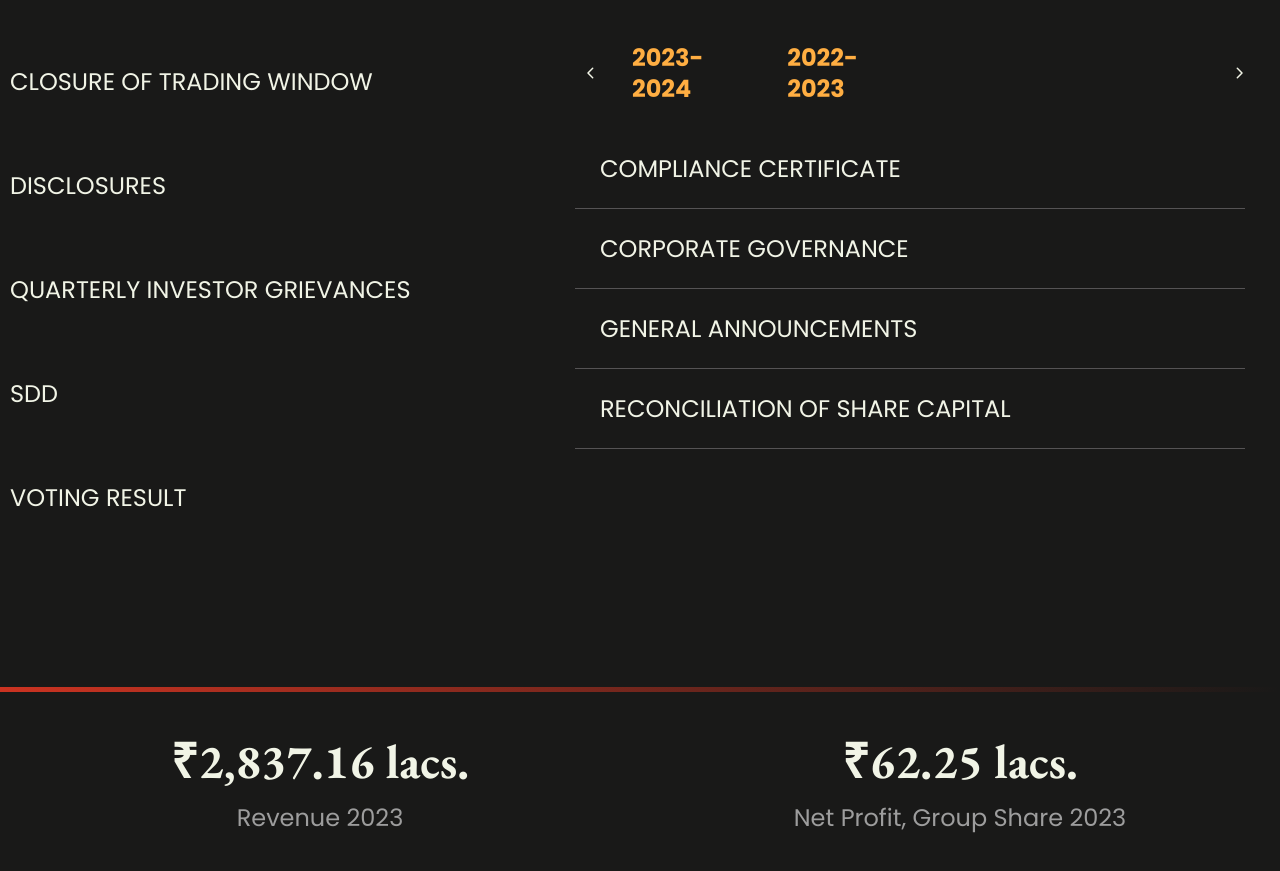
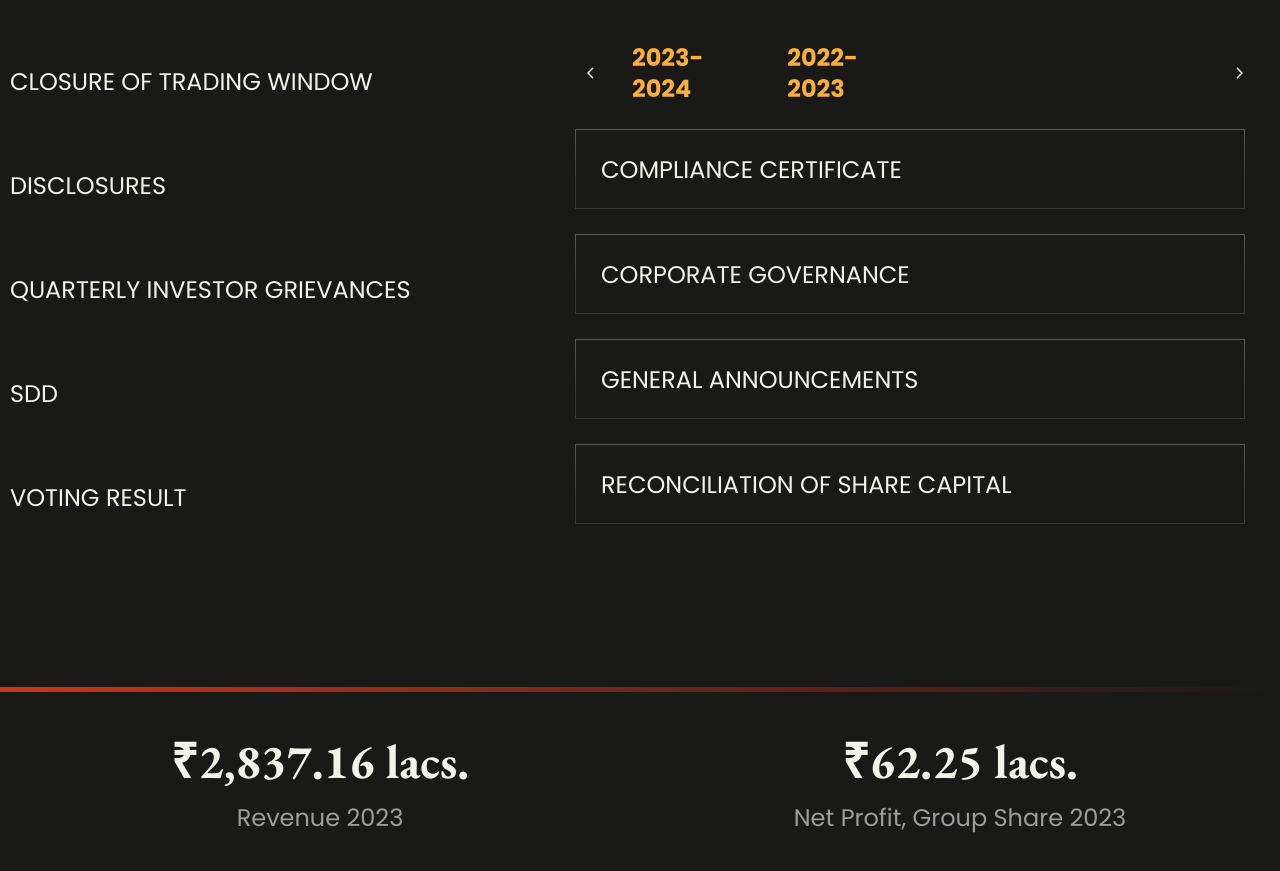
Before and after one commit to TarunRajpurohit123/pace-bussiness-website, a Next.js app in the folder pace-website/: page /investors in a window 1280 px wide. Shown: the part 1140-2011 px from the top of the page. Built offline with nearby package versions, Linux system fonts and the light colour scheme.

Commit message:
work on discloser accordian

```diff
--- a/pace-website/src/app/globals.css
+++ b/pace-website/src/app/globals.css
@@ -1032,7 +1032,13 @@ option:hover {
   width: 67rem;
   height: 8rem;
   padding: 0px 2.5rem 0px 2.5rem;
-  border-bottom: 0.1rem solid var(--gray_700);
+  border: 1px solid transparent; /* Set a border, but make it transparent */
+  border-image-source: linear-gradient(
+    180deg,
+    rgba(231, 231, 231, 0.3) 0%,
+    rgba(129, 129, 129, 0.3) 63.55%
+  );
+  border-image-slice: 1;
   display: flex;
   align-items: center;
   justify-content: space-between;
--- a/pace-website/src/components/components/ReportSection.jsx
+++ b/pace-website/src/components/components/ReportSection.jsx
@@ -161,7 +161,7 @@ export default function ReportSection() {
                 reportsData?.map((report) => {
                   if (currentTab == report?.uniq) {
                     return report?.sidebar?.map((side) => {
-                      return side?.data?.map((data) => {
+                      return side?.data?.map((data, dataInd) => {
                         if (
                           currentSidebar == side?.key &&
                           side?.key != 12 &&
@@ -184,7 +184,12 @@ export default function ReportSection() {
                           return (
                             <>
                               <section id="accordian__report">
-                                <div className="accordian__report__header">
+                                <div
+                                  className="accordian__report__header"
+                                  style={
+                                    dataInd != 0 ? { marginTop: "2.5rem" } : {}
+                                  }
+                                >
                                   <p className="accrodian__name">
                                     {data?.innerTab}
                                   </p>
```
